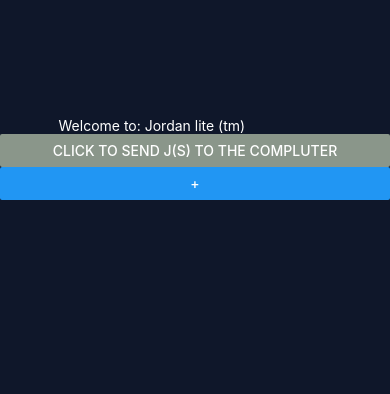
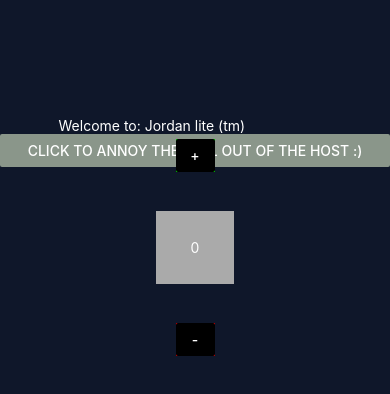
Before and after one commit to jmurphy5613/robotics-scouting-mobile, a React Native app: screen / in a window 390 px wide. Shown: the top 394 px of the page. Built offline with nearby package versions, Linux system fonts and the light colour scheme.

Commit message:
Added even more rough counter

```diff
--- a/App.tsx
+++ b/App.tsx
@@ -34,7 +34,7 @@ export default function App() {
   return (
     <View style={styles.container}>
       <Text style={styles.textMain}>Welcome to: Jordan lite (tm)</Text>
-      <Button onPress={handleButton} title="click to send j(s) to the compluter" color="#8a968a"/>
+      <Button onPress={handleButton} title="click to annoy the hell out of the host :)" color="#8a968a"/>
       <StatusBar style="auto" />
       <Counter/>
     </View>
--- a/modules/counter.tsx
+++ b/modules/counter.tsx
@@ -2,11 +2,53 @@ import { StatusBar } from 'expo-status-bar';
 import React, { useState } from "react";
 import { ActionSheetIOS, StyleSheet, Text, View, Button} from 'react-native';
 
+const styles = StyleSheet.create({
+    add: {
+        backgroundColor: '#0f0',
+        width: '10%',
+    },
+    contain: {
+        display: 'flex',
+        justifyContent: 'center',
+        alignItems: 'center'
+    },
+    countBox: {
+        backgroundColor: '#aaa',
+        marginTop: '10%',
+        marginBottom: '10%',
+        width: '20%',
+        display: 'flex',
+        justifyContent: 'center',
+        alignItems: 'center',
+        height: '45%'
+    },
+    c: {
+        color: '#fff',
+    },
+    subtract: {
+        backgroundColor: '#f00',
+        width: '10%',
+    }
+});
 
 export default function Counter(){
+    const [count, setCount] = useState(0);
     return (
         <View>
-            <Button onPress={e => {console.log('something did it')}} title="+" />
+            {/* this is the button container. im sorry that there are like five view tags, the button doesn't support styles :cryscream:*/}
+            <View style={styles.contain}>
+                <View style={styles.add}>
+                    <Button color="#000" onPress={e => {setCount(count+1)}} title="+" />
+                </View>
+                <View style={styles.countBox}>
+                    <Text style={styles.c}>
+                        {count}
+                    </Text>
+                </View>
+                <View style={styles.subtract}>
+                    <Button color="#000" onPress={e => {if(count > 0){setCount(count-1)}}} title="-" />
+                </View>
+            </View>
         </View>
     );
 }
```
